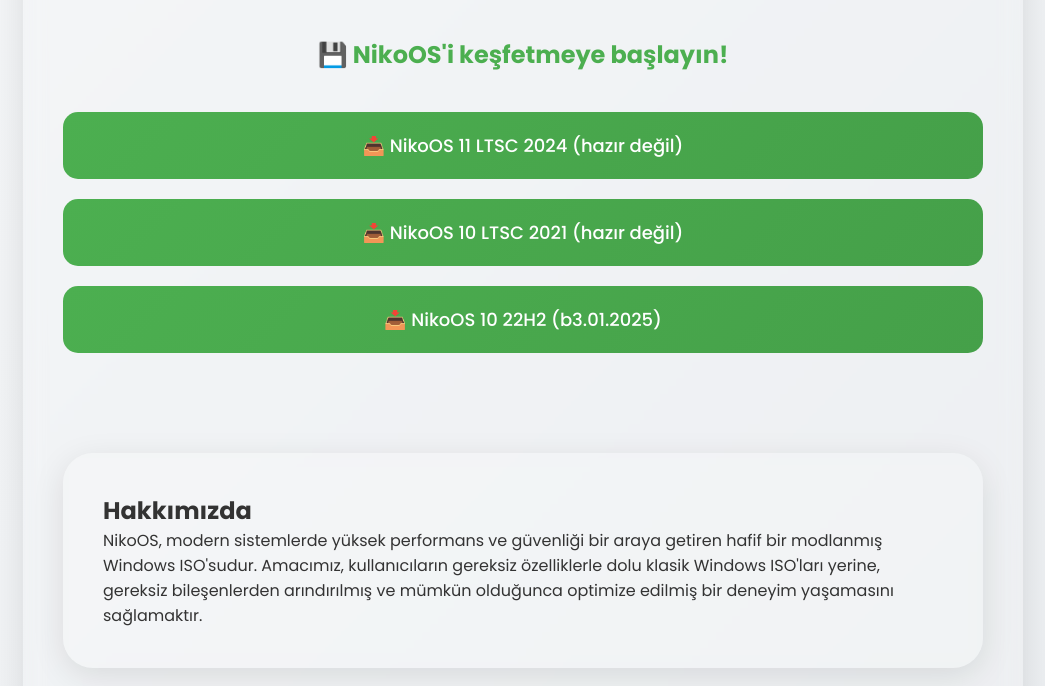
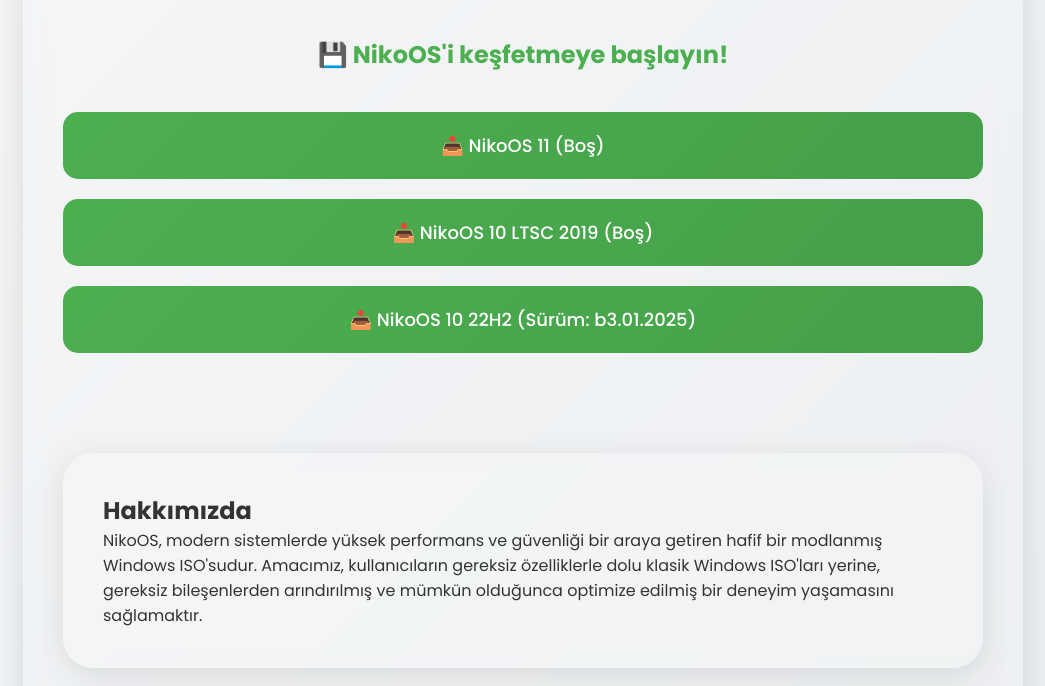
Before and after one commit to snapzenic/NikoOS, a plain HTML site: page index.html in a window 1280 px wide. Shown: the part 1336-2022 px from the top of the page, without its empty margins (117-1162 px from the left). Drawn offline with Linux system fonts and the light colour scheme.

Commit message:
Update index.html

```diff
--- a/index.html
+++ b/index.html
@@ -454,13 +454,13 @@
         <div class="version-container">
             <h2 class="download-title">💾 NikoOS'i keşfetmeye başlayın!</h2>
             <a href="link-eklenecek" class="download-btn" download>
-                📥 NikoOS 11 LTSC 2024 (hazır değil)
+                📥 NikoOS 11 (Boş)
             </a>
             <a href="link-eklenecek" class="download-btn" download>
-                📥 NikoOS 10 LTSC 2021 (hazır değil)
+                📥 NikoOS 10 LTSC 2019 (Boş)
             </a>
             <a href="https://qiwi.gg/file/e2or3805-NikoOS103" class="download-btn" download>
-                📥 NikoOS 10 22H2 (b3.01.2025)
+                📥 NikoOS 10 22H2 (Sürüm: b3.01.2025)
             </a>
         </div>
         <div id="hakkimizda" class="container">
```
